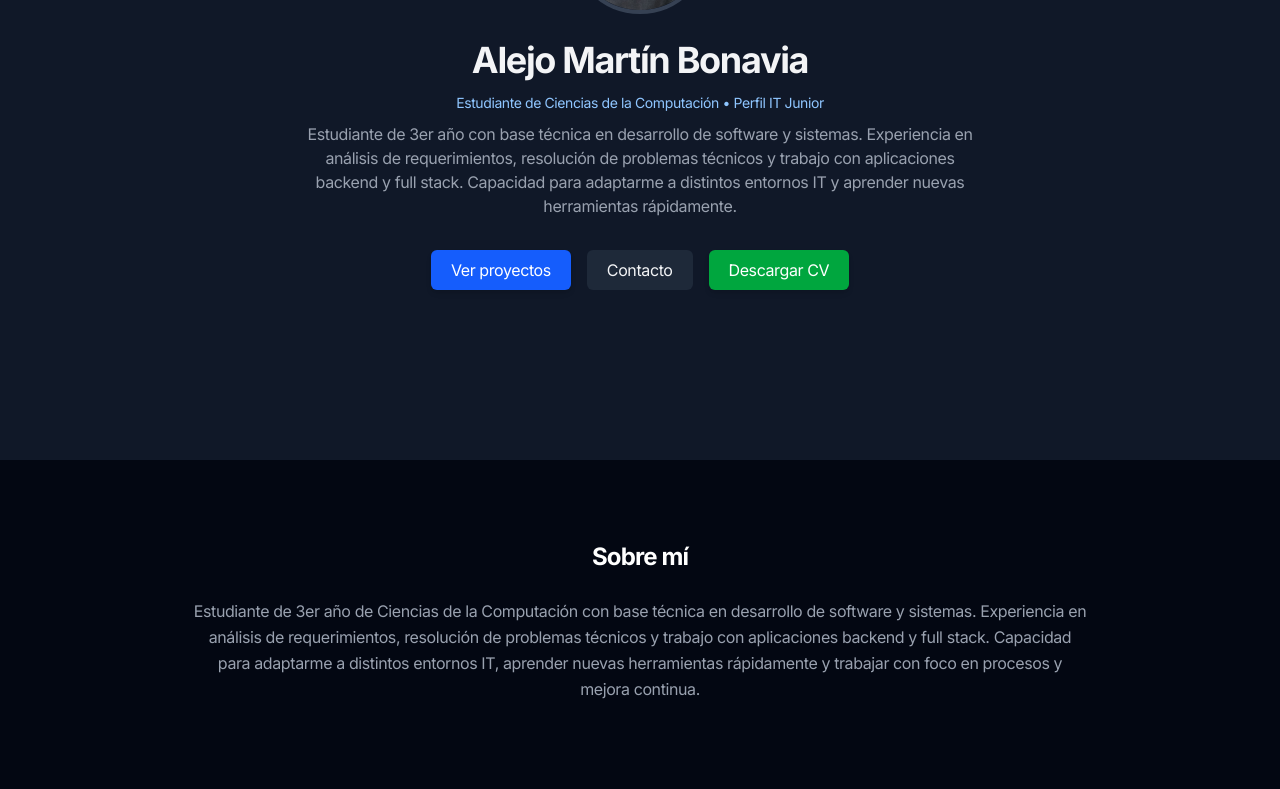
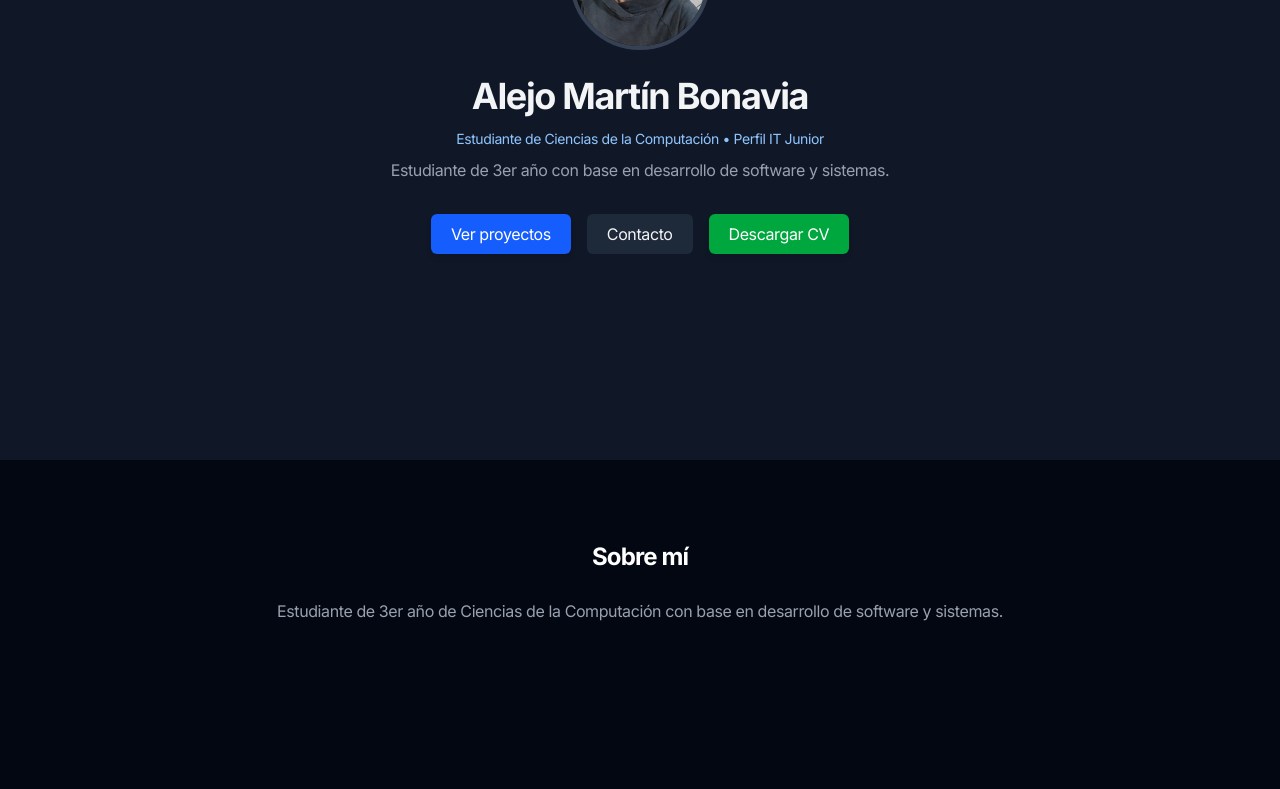
Before and after one commit to alejobonavia003/Portfolio, a Next.js app: page / in a window 1280 px wide. Shown: the part 340-1129 px from the top of the page. Built offline with nearby package versions, Linux system fonts and the light colour scheme.

Commit message:
cambie algunas descripciones

```diff
--- a/components/inicio.tsx
+++ b/components/inicio.tsx
@@ -27,11 +27,7 @@ export default function Inicio() {
           Estudiante de Ciencias de la Computación • Perfil IT Junior
         </p>
         <p className="text-gray-400 max-w-2xl mx-auto mb-8">
-          Estudiante de 3er año con base técnica en desarrollo de software y
-          sistemas. Experiencia en análisis de requerimientos, resolución de
-          problemas técnicos y trabajo con aplicaciones backend y full stack.
-          Capacidad para adaptarme a distintos entornos IT y aprender nuevas
-          herramientas rápidamente.
+          Estudiante de 3er año con base en desarrollo de software y sistemas.
         </p>
         <div className="flex gap-4 justify-center">
           <a
--- a/components/sobreMi.tsx
+++ b/components/sobreMi.tsx
@@ -6,12 +6,8 @@ export default function SobreMi() {
 
         <div className="space-y-4 text-gray-400 leading-relaxed">
           <p>
-            Estudiante de 3er año de Ciencias de la Computación con base técnica
-            en desarrollo de software y sistemas. Experiencia en análisis de
-            requerimientos, resolución de problemas técnicos y trabajo con
-            aplicaciones backend y full stack. Capacidad para adaptarme a
-            distintos entornos IT, aprender nuevas herramientas rápidamente y
-            trabajar con foco en procesos y mejora continua.
+            Estudiante de 3er año de Ciencias de la Computación con base en
+            desarrollo de software y sistemas.
           </p>
         </div>
       </div>
```
